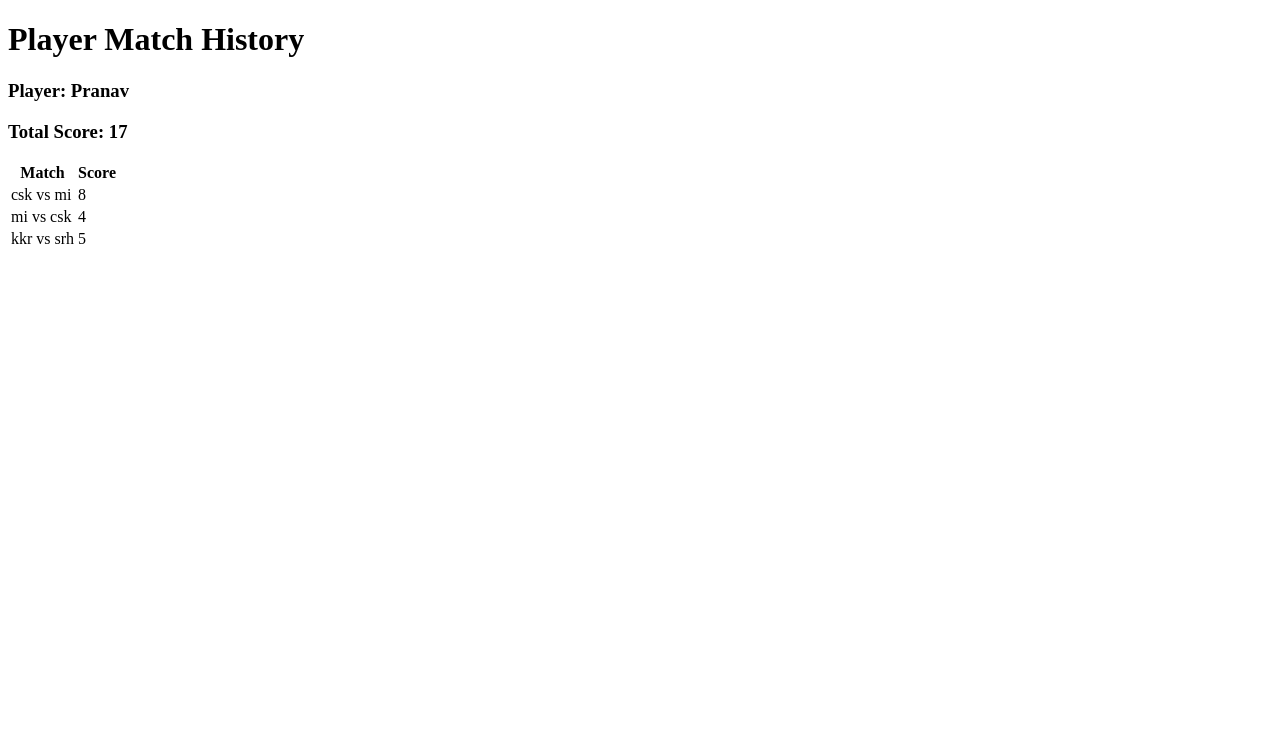
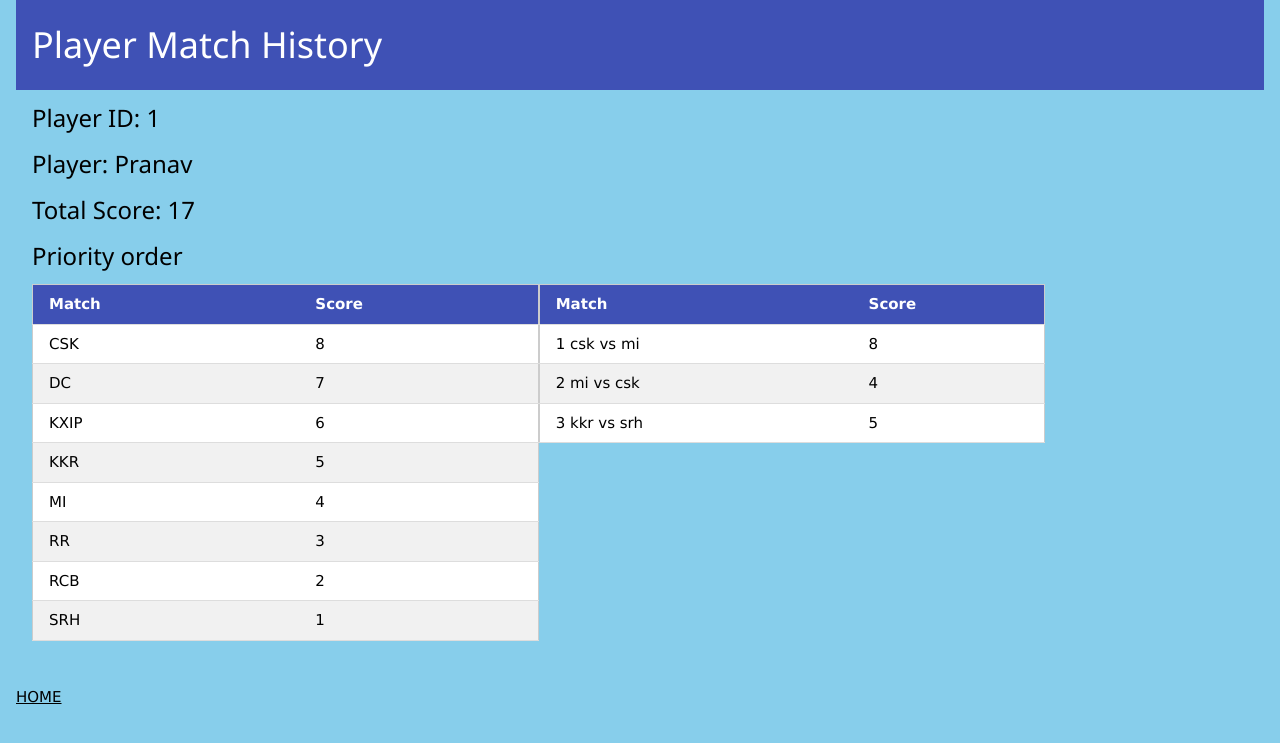
Before and after one commit to ShivaramaPranav/ToDo-APIService, a Flask app: page /api/v1/league/player/1 in a window 1280 px wide. Shown: the top 743 px of the page. Run offline with Flask 2, Linux system fonts and the light colour scheme; data comes from the database, SQL or seed files in the repository.

Commit message:
Update playerMatchHistory.html

```diff
--- a/templates/playerMatchHistory.html
+++ b/templates/playerMatchHistory.html
@@ -1,20 +1,77 @@
 <!doctype html>
+<link rel="stylesheet" href="https://www.w3schools.com/w3css/4/w3.css">
 <title>Fantasy IPL</title>
-<header>
-	<h1>Player Match History</h1>
-</header>
-<body>
+<body class="w3-container w3-light-blue">
+	<div class="w3-padding w3-indigo">
+		<h1>Player Match History</h1>
+	</div>
+	<div class="w3-container w3-light-blue">
+	<h3>Player ID: {{player.id}}</h3>
 	<h3>Player: {{player.name}}</h3>
 	<h3>Total Score: {{player.score}}</h3>
+	<h3>Priority order</h3>
+	<div class="w3-col l5 m12">
+		<table class="w3-table-all w3-hoverable">
+			<thead>
+				<tr class="w3-indigo">
+			    	<th>Match</th>
+					<th>Score</th>
+				</tr>
+			</thead>
+			<tr>
+				<td>CSK</td>
+				<td>{{player.csk}}</td>
+			</tr>
+			<tr>
+				<td>DC</td>
+				<td>{{player.dc}}</td>
+			</tr>
+			<tr>
+				<td>KXIP</td>
+				<td>{{player.kxip}}</td>
+			</tr>
+			<tr>
+				<td>KKR</td>
+				<td>{{player.kkr}}</td>
+			</tr>
+			<tr>
+				<td>MI</td>
+				<td>{{player.mi}}</td>
+			</tr>
+			<tr>
+				<td>RR</td>
+				<td>{{player.rr}}</td>
+			</tr>
+			<tr>
+				<td>RCB</td>
+				<td>{{player.rcb}}</td>
+			</tr>
+			<tr>
+				<td>SRH</td>
+				<td>{{player.srh}}</td>
+			</tr>
+		</table>
+	</div>
+
 	<!-- <p><strong><a href="/api/v1/league/order">Order of teams</a></strong></p> -->
-	<table>
-	    <th>Match</th>
-    	<th>Score</th>
+	<div class="w3-col l5 m12">
+	<table class="w3-table-all w3-hoverable">
+		<thead>
+			<tr class="w3-indigo">
+				<th>Match</th>
+    			<th>Score</th>
+			</tr>
+		</thead>
+
     	{% for playerMatch in playerMatches %}
     	<tr>
-    		<td>{{playerMatch[1].winner}} vs {{playerMatch[1].loser}}</td>
+    		<td>{{playerMatch[1].id}} {{playerMatch[1].winner}} vs {{playerMatch[1].loser}}</td>
       		<td>{{playerMatch[0].earnedPoints}}</td>
     	</tr>
   	  	{% endfor %}
 	</table>
+</div>
+</div><br><br>
+<a href="/api/v1/league/home">HOME</a>
+
 </body>
```
